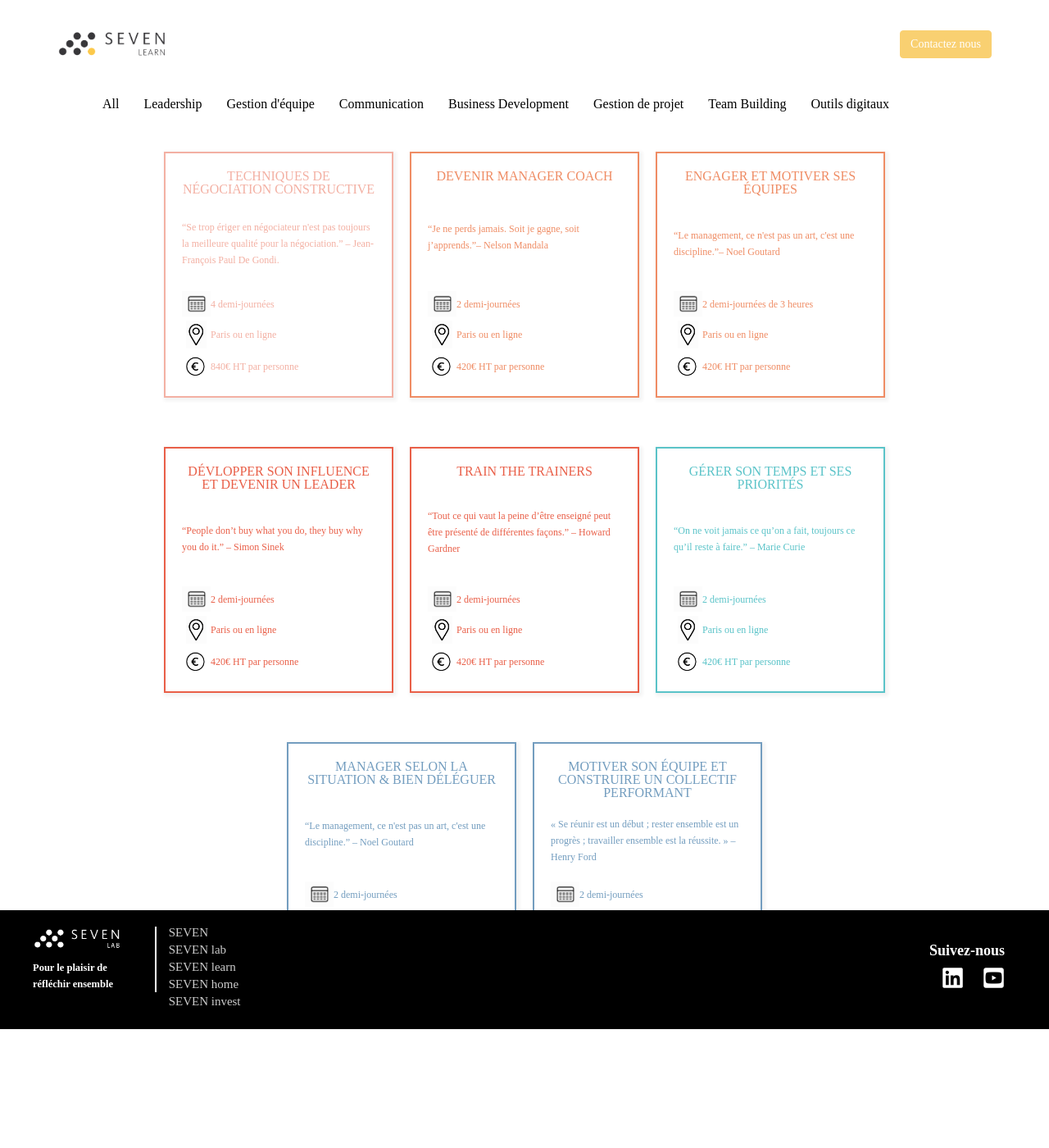
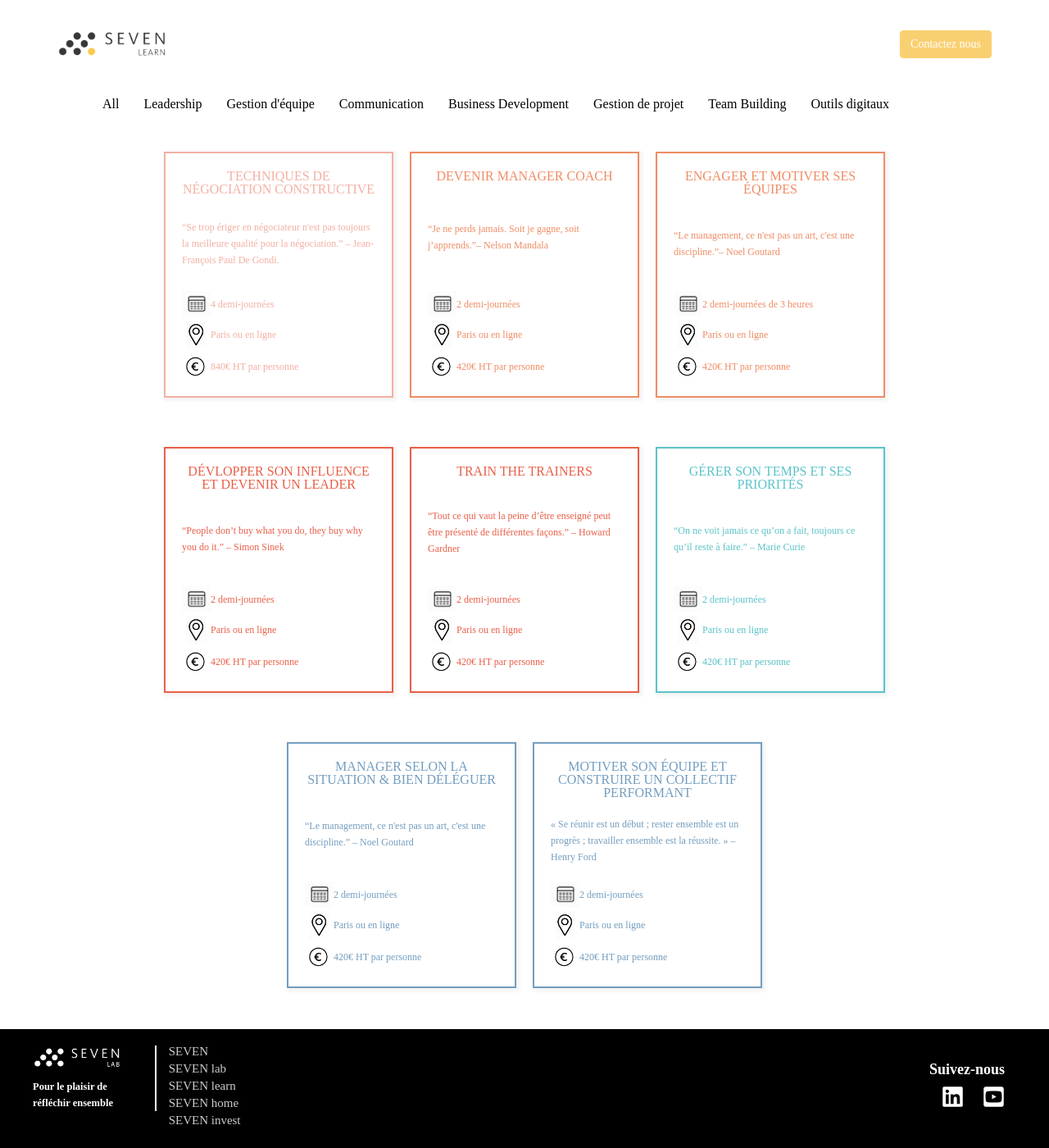
Before and after one commit to antoinel7/learn.byseven.co.v2, a Jekyll site: the page built from _pages/trainings/trainings_index.html, in a window 1280 px wide and 1400 px high, scrolled down 145 px. Shown: the whole window at 82% size. Built offline with Jekyll 4.4.1, drawn with Linux system fonts in a browser that asks for light colours; nearby versions of some CDN libraries; some web fonts are replaced; before the commit the page ends 1400 px from its top, so only the background shows below that.

Commit message:
NPS updated

```diff
--- a/_sass/lab.scss
+++ b/_sass/lab.scss
@@ -187,6 +187,7 @@
   flex-direction: column;
   justify-content: space-between;
   align-items: center;
+  padding-bottom: 145px;
 
   @include from-medium-high {
     flex-direction: row;
--- a/_sass/trainings.scss
+++ b/_sass/trainings.scss
@@ -74,10 +74,10 @@ html {
   justify-content: space-between;
   align-items: flex-start;
   margin-bottom: 100px;
-  padding: 0 10px;
-  margin: 10px;
+  padding: 0 10px 145px 10px;
+  margin: 10px 10px 0 10px;
   @include from-medium-high {
-    padding: 0 100px;
+    padding: 0 100px 145px 100px;
   }
 }
 
--- a/index.html
+++ b/index.html
@@ -32,7 +32,7 @@ ref: home
           </div>
           <div class="home-main-left-statistics-3">
             <div>
-              <h2>69<span>&#42;</span></h2>
+              <h2>71<span>&#42;</span></h2>
               <p><strong>Net Promoter Score</strong></p>
             </div>
           </div>
```
Also changed, not shown: 1 other file.
